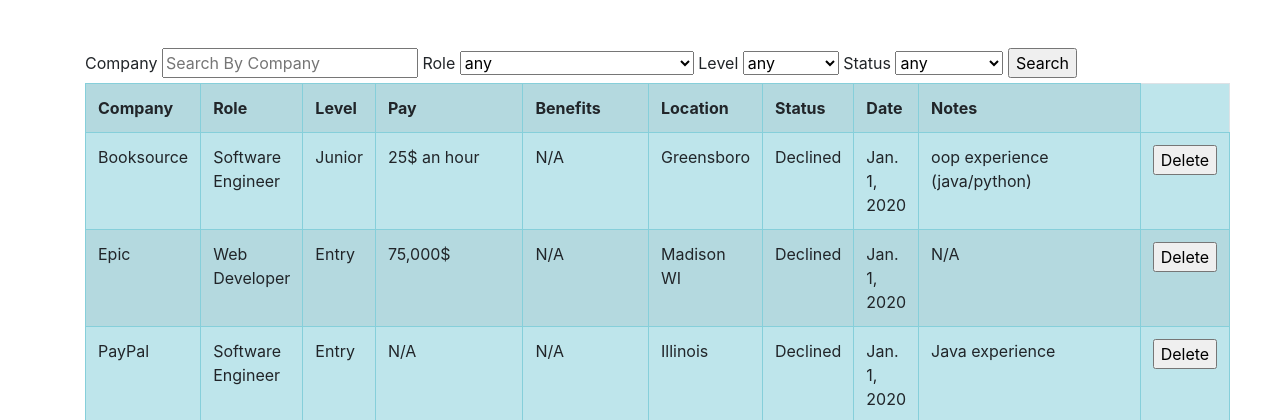
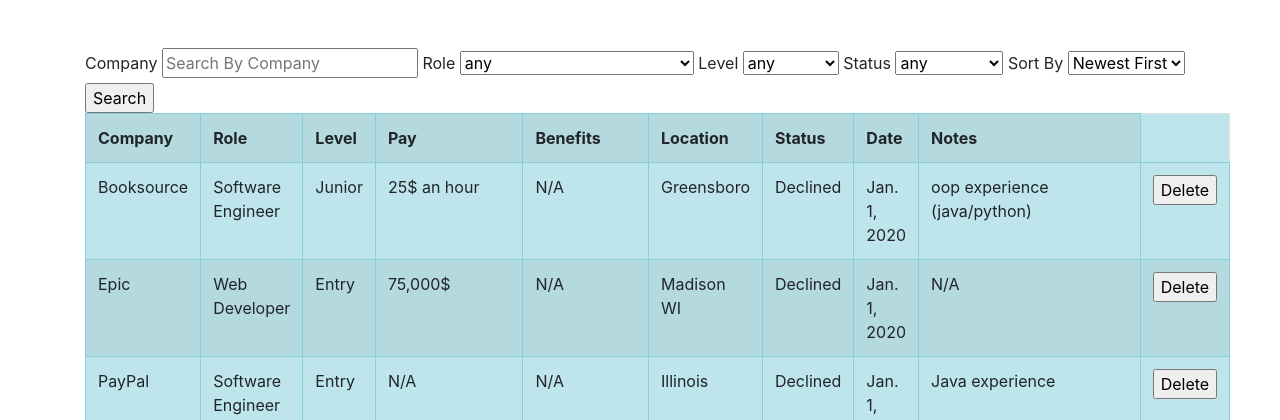
Before and after one commit to Sutopu/applicationer, a Django app: page /view in a window 1280 px wide. Shown: the part 56-476 px from the top of the page. Run offline with Django 3.2, Linux system fonts and the light colour scheme; data comes from the database, SQL or seed files in the repository; both versions use the stored data as it was after the commit; some libraries are stand-ins or nearby versions.

Commit message:
added sort by date functionality

```diff
--- a/mysite/main/models.py
+++ b/mysite/main/models.py
@@ -28,7 +28,7 @@
     role = models.ForeignKey(Role, default=1, verbose_name="Role", on_delete=models.SET_DEFAULT)
     pay = models.CharField(max_length=30, default="N/A")
     benefits = models.TextField(default="N/A")
-    location = models.CharField(max_length=50)
+    location = models.CharField(max_length=50, default="N/A")
     notes = models.TextField(default="N/A")
     level = models.ForeignKey(Level, default=1, verbose_name="Level", on_delete=models.SET_DEFAULT)
     status = models.ForeignKey(Status, default=1, verbose_name="Status", on_delete=models.SET_DEFAULT)
--- a/mysite/main/templates/view.html
+++ b/mysite/main/templates/view.html
@@ -29,6 +29,11 @@
             {% for status in statuses %}
                 <option value="{{status}}">{{status}}</option>
             {% endfor %}
+        </select>
+        <label>Sort By</label>
+        <select name="order_filter">
+            <option value="newest_first">Newest First</option>
+            <option value="oldest_first">Oldest First</option>
         </select>
         <input type="submit" value="Search">
     </form>
--- a/mysite/main/views.py
+++ b/mysite/main/views.py
@@ -19,7 +19,11 @@
             company__contains=request.POST["company_filter"],
             role__role__contains=request.POST["role_filter"],
             level__level__contains=request.POST["level_filter"],
-            status__status__contains=request.POST["status_filter"]).order_by("-date_applied")
+            status__status__contains=request.POST["status_filter"])
+        if request.POST["order_filter"] == "newest_first":
+            applications = applications.order_by("-date_applied")
+        else:
+            applications = applications.order_by("date_applied")
         return render(request, "view.html", context= {"applications":applications, "levels":levels, "roles":roles, "statuses":statuses})
     applications = Application.objects.all().order_by("-date_applied")
     return render(request, "view.html", context= {"applications":applications, "levels": levels, "roles":roles, "statuses":statuses})
```
Also changed, not shown: mysite/db.sqlite3.
